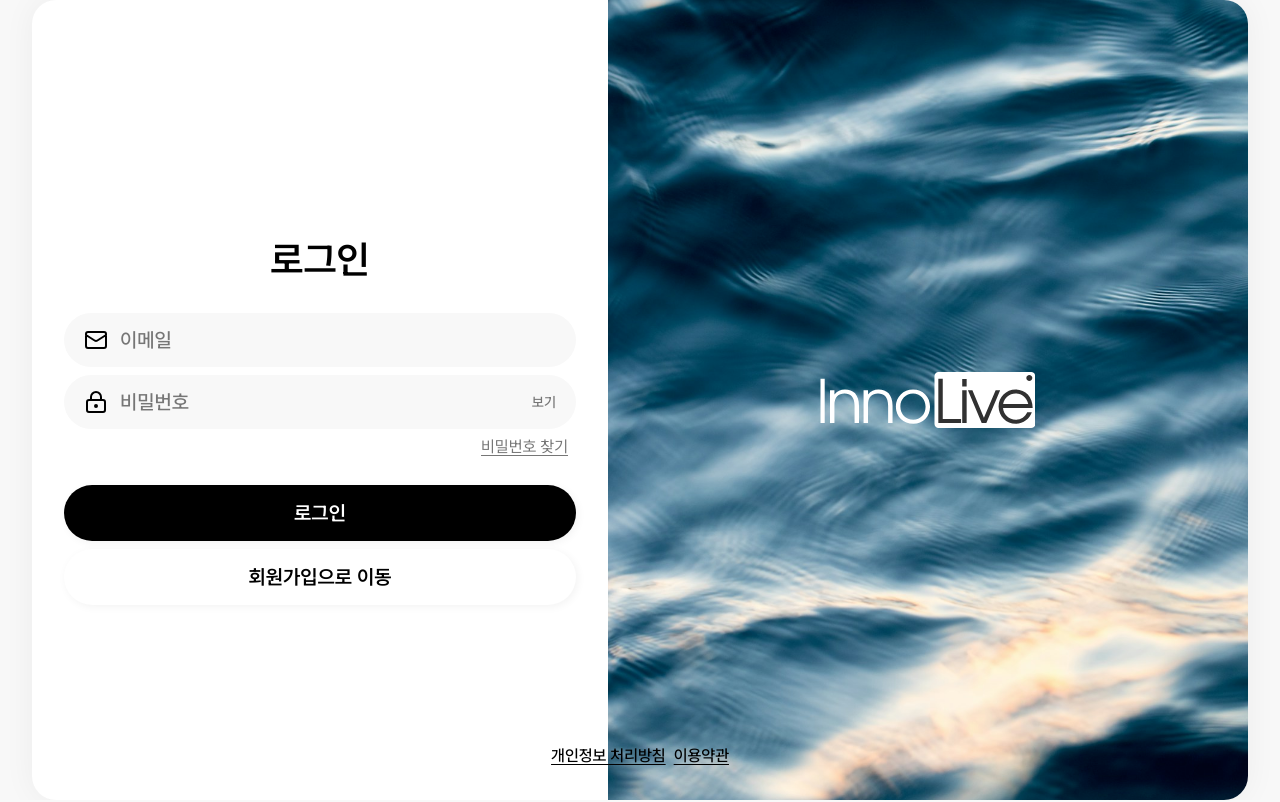
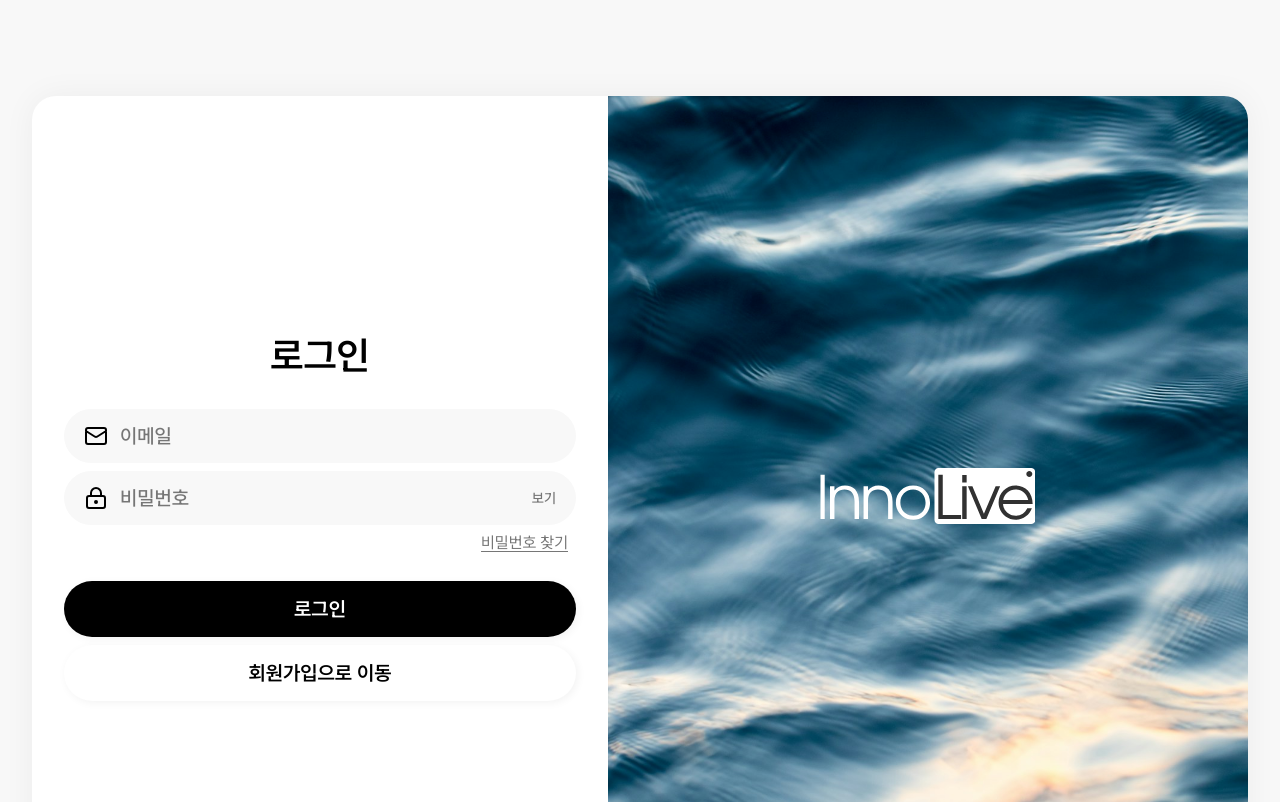
Before and after one commit to team-framework/innolive-client, a Next.js app in the folder apps/landing/: page /login in a window 1280 px wide. Shown: the top 802 px of the page. Built offline with nearby package versions, Linux system fonts and the light colour scheme; no server answers.

Commit message:
fix: 낮은 계정 화면에서 약관 링크 겹침 방지

```diff
--- a/apps/landing/components/auth-shell.tsx
+++ b/apps/landing/components/auth-shell.tsx
@@ -9,7 +9,7 @@ export function AuthShell({ children }: { children: ReactNode }) {
       data-page="auth"
       className="relative min-h-dvh bg-background-primary"
     >
-      <div className="flex min-h-dvh flex-col items-center justify-center px-[var(--page-gutter)] py-16 pb-24 lg:py-0">
+      <div className="flex min-h-dvh flex-col items-center justify-center px-[var(--page-gutter)] py-16 pb-24 lg:min-h-[max(100dvh,62rem)] lg:py-0">
         <div className="flex w-full max-w-[86rem] flex-col overflow-clip rounded-[24px] bg-background-secondary shadow-[0_0_32px_0_#0000000d] min-[48rem]:flex-row">
           <div className="flex w-full flex-col items-center justify-center gap-7 px-5 pb-8 pt-[4.5rem] sm:px-8 min-[48rem]:max-w-[36rem]">
             {children}
```
